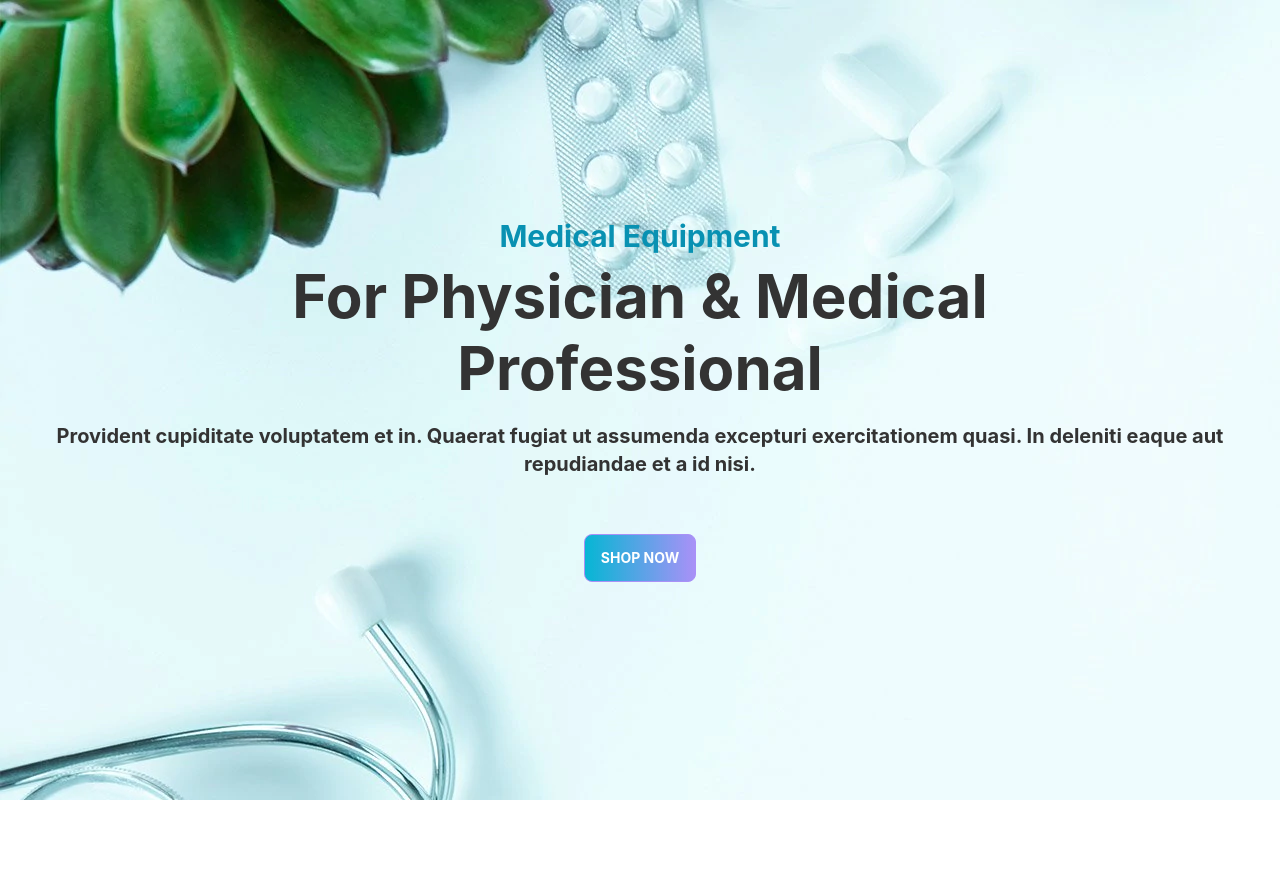
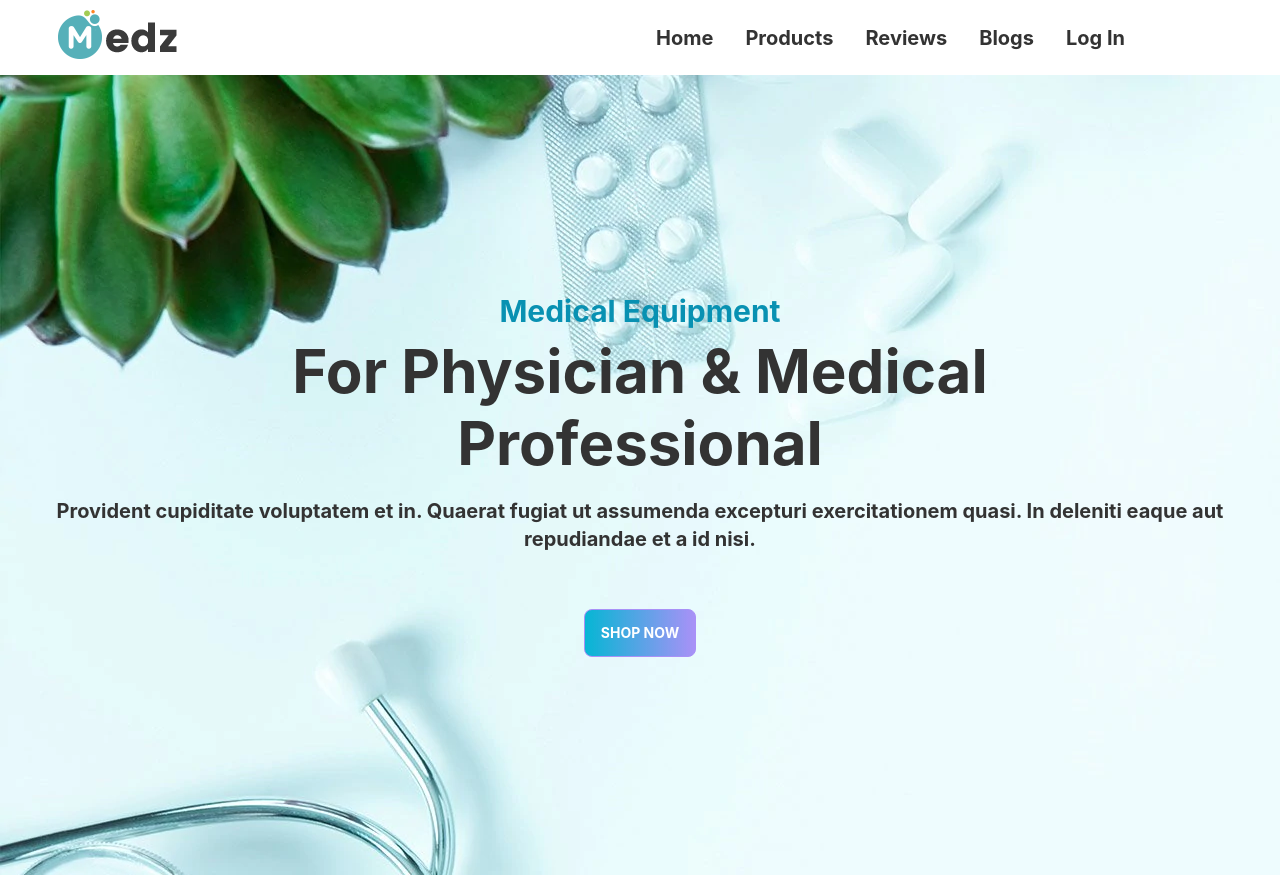
Before and after one commit to alamin-32/Medz_-_co, a React (Create React App) app: page / in a window 1280 px wide. Before the commit the page ends 800 px from the top, so only its background shows below. Built offline with nearby package versions, Linux system fonts and the light colour scheme.

Commit message:
navbar added

```diff
--- a/src/App.js
+++ b/src/App.js
@@ -2,10 +2,12 @@
 import './App.css';
 import { Route, Routes } from 'react-router-dom';
 import Home from './Pages/Home/Home';
+import Navbar from './Pages/Shared/Navbar';
 
 function App() {
   return (
     <div>
+      <Navbar></Navbar>
       <Routes>
         <Route path='/' element={<Home></Home>}></Route>
       </Routes>
--- a/src/Pages/Shared/Navbar.js
+++ b/src/Pages/Shared/Navbar.js
@@ -0,0 +1,35 @@
+import React from 'react';
+import { Link } from 'react-router-dom';
+import logo from '../../assets/images/logo.png'
+
+const Navbar = () => {
+    const menuItem = <>
+        <li><Link to='/'>Home</Link></li>
+        <li><Link to='/products'>Products</Link></li>
+        <li><Link to='/reviews'>Reviews</Link></li>
+        <li><Link to='/blogs'>Blogs</Link></li>
+        <li><Link to='/login'>Log In</Link></li></>
+    return (
+        <div class="navbar bg-base-100 text-xl font-bold text-#555555 ">
+            <div class="navbar-start">
+                <div class="dropdown">
+                    <label tabindex="0" class="btn btn-ghost lg:hidden">
+                        <svg xmlns="http://www.w3.org/2000/svg" class="h-5 w-5" fill="none" viewBox="0 0 24 24" stroke="currentColor"><path stroke-linecap="round" stroke-linejoin="round" stroke-width="2" d="M4 6h16M4 12h8m-8 6h16" /></svg>
+                    </label>
+                    <ul tabindex="0" class="menu menu-compact dropdown-content mt-3 p-2 shadow bg-base-100 rounded-box  w-52">
+                        {menuItem}
+                    </ul>
+                </div>
+                <div class="ml-8"><a class="btn btn-ghost normal-case text-xl text-cyan-400">
+                    <img src={logo} /></a></div>
+            </div>
+            <div class="navbar-center hidden lg:flex">
+                <ul class="menu menu-horizontal p-0">
+                    {menuItem}
+                </ul>
+            </div>
+        </div>
+    );
+};
+
+export default Navbar;
```
